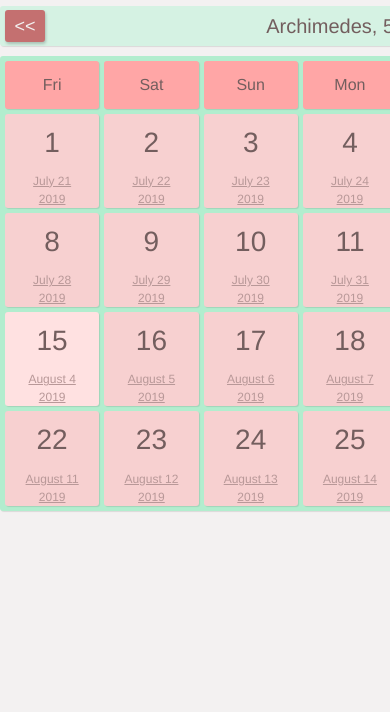
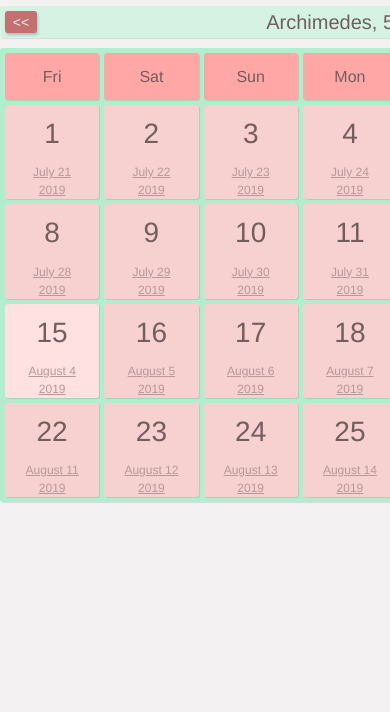
Before and after one commit to anoopelias/tranquility-calendar, a website with bundled scripts: page index.html in a window 390 px wide. Shown: the part 132-844 px from the top of the page. Built offline with nearby package versions, Linux system fonts and the light colour scheme.

Commit message:
Month bar height based on grid size
So that it will vary when responsive.

Signed-off-by: anoopelias <anoopelias@gmail.com>

```diff
--- a/style/main.scss
+++ b/style/main.scss
@@ -43,7 +43,7 @@ body {
     justify-content: space-between;
     align-items: center;
     background: #d5f2e3;
-    height: 40px;
+    height: ($tile-size / 3);
     margin-bottom: 10px;
     border-radius: $grid-border-radius;
     box-shadow: 1px 1px 1px rgba(0, 0, 0, .1);
@@ -57,9 +57,9 @@ body {
     // Bigger shadow since this is clickable
     box-shadow: 1px 2px 3px rgba(0, 0, 0, .2);
     color: #f3f1f1;
-    width: 40px;
-    font-size: 18px;
-    height: 32px;
+    width: 32px;
+    font-size: 14px;
+    height: ($tile-size / 3) - ($grid-spacing * 2);
     text-align: center;
     cursor: pointer;
 
```
Also changed, not shown: style/main.css.
